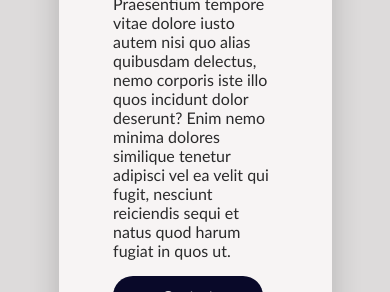
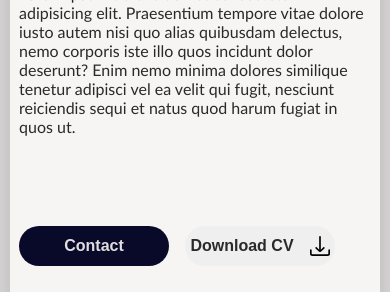
Before and after one commit to MuhammadFadhil10/Creating-cards, a plain HTML site: page card.html in a window 390 px wide. Shown: the part 140-432 px from the top of the page. Drawn offline with Linux system fonts and the light colour scheme.

Commit message:
finishing responsive design

```diff
--- a/card.css
+++ b/card.css
@@ -38,6 +38,7 @@ body {
 .summary p,
 .card-detail h5 {
 	font-family: 'Gill Sans', 'Gill Sans MT', Calibri, 'Trebuchet MS', sans-serif;
+	font-size: 1rem;
 }
 .action {
 	gap: 1rem;
@@ -48,7 +49,7 @@ body {
 	width: 100%;
 	align-self: flex-start;
 }
-.action button {
+.button-container button {
 	display: flex;
 	align-items: center;
 	justify-content: center;
@@ -62,10 +63,14 @@ body {
 	font-weight: bold;
 	cursor: pointer;
 }
+.button-container {
+	display: flex;
+	flex-direction: column;
+	gap: 1rem;
+}
 .contact-button {
 	background-color: #090929;
 	color: #e0dede;
-	width: auto;
 }
 .download-button {
 	background-color: none;
@@ -108,3 +113,47 @@ body {
 	background-color: gray;
 	object-fit: fill;
 }
+
+/* responsive */
+@media (max-width: 800px) {
+	.header-container {
+		width: 95vw;
+		height: 100vh;
+	}
+	.info-container {
+		gap: 0;
+		box-sizing: border-box;
+		display: flex;
+		flex-direction: column;
+		align-items: center;
+		justify-content: space-around;
+		/* background-color: red; */
+		margin: auto;
+		width: 95%;
+	}
+	.action {
+		gap: 2rem;
+	}
+	.button-container button {
+		font-size: 1rem;
+		border-radius: 25px;
+		text-align: center;
+		font-family: Arial, Helvetica, sans-serif;
+		font-weight: bold;
+		cursor: pointer;
+	}
+	.button-container {
+		flex-direction: row;
+	}
+
+	.image-card {
+		width: 200px;
+		height: 250px;
+		background-color: #f7f4f4;
+		border-radius: 5px;
+		box-shadow: 10px 10px 10px #00000052;
+	}
+	.image-card h5 {
+		font-size: 1rem;
+	}
+}
--- a/card.html
+++ b/card.html
@@ -21,10 +21,12 @@
 					</p>
 				</div>
 				<div class="action">
-					<button class="contact-button">Contact</button>
-					<button class="download-button">
-						Download CV <img src="./icon/download.svg" alt="" class="icon" />
-					</button>
+					<div class="button-container">
+						<button class="contact-button">Contact</button>
+						<button class="download-button">
+							Download CV <img src="./icon/download.svg" alt="" class="icon" />
+						</button>
+					</div>
 					<div class="media-social">
 						<ul>
 							<li class="media-social-icon-list">
```
